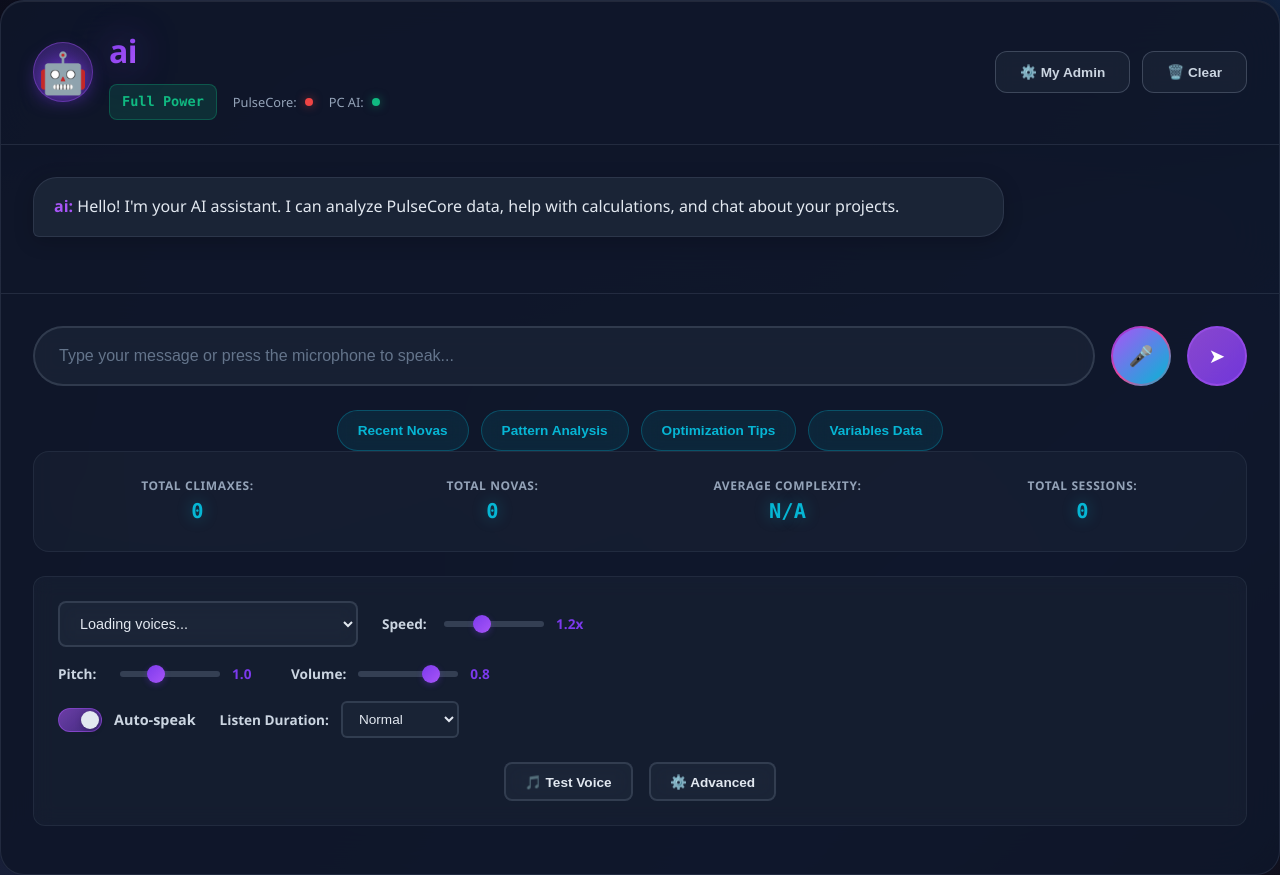
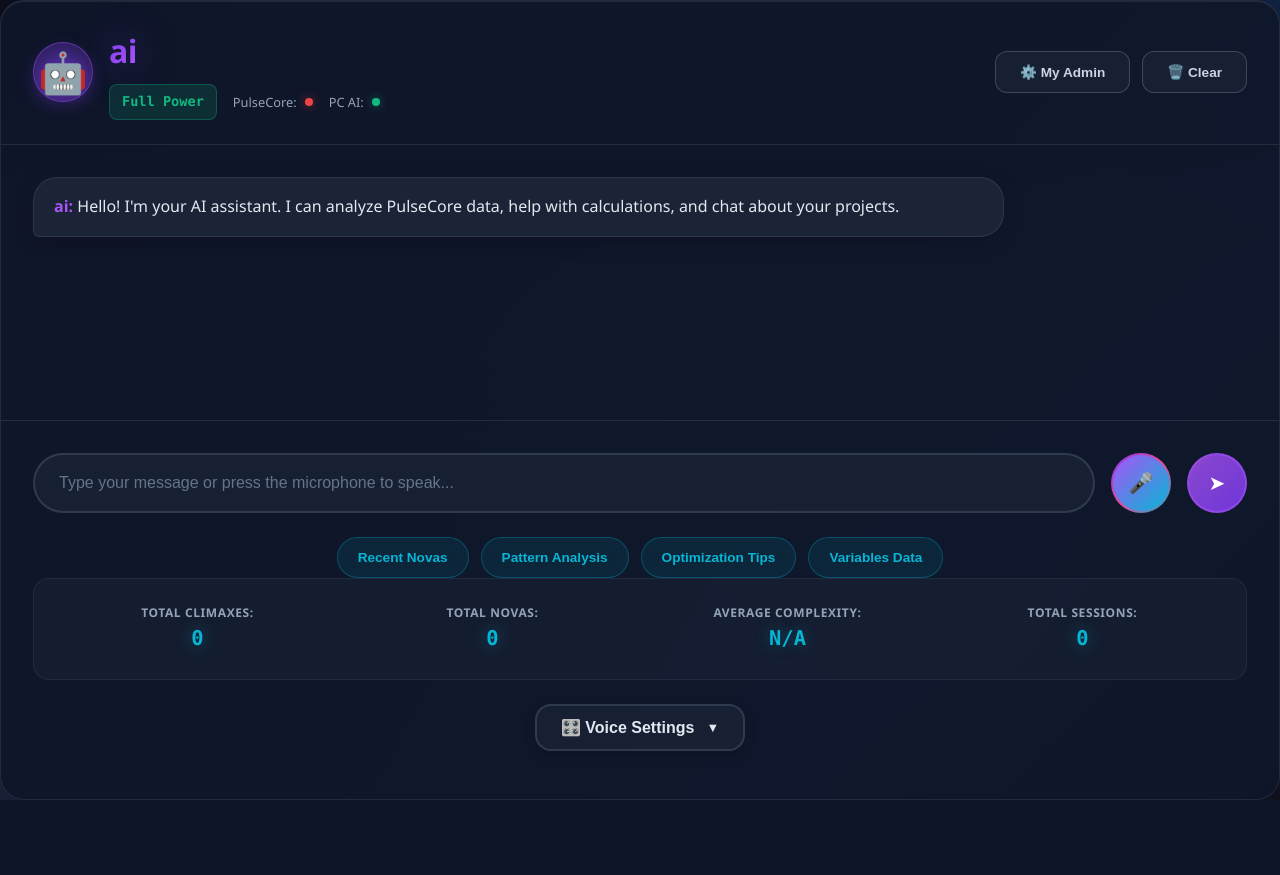
Before and after one commit to CryptvJet/ai, a PHP site: page / in a window 1280 px wide. After the commit the page ends 800 px from the top, so only its background shows below. Run offline with PHP 8.4, Linux system fonts and the light colour scheme; data comes from the database, SQL or seed files in the repository; data that the repository does not hold is empty; some libraries are stand-ins or nearby versions.

Commit message:
no message

```diff
--- a/css/chat.css
+++ b/css/chat.css
@@ -251,8 +251,58 @@ body {
     margin-top: 0.25rem;
 }
 
+.voice-toggle-section {
+    display: flex;
+    justify-content: center;
+    margin-bottom: 1rem;
+}
+
+.voice-controls-toggle {
+    background: rgba(30, 41, 59, 0.6);
+    border: 2px solid rgba(148, 163, 184, 0.2);
+    border-radius: 1rem;
+    color: #e2e8f0;
+    padding: 0.75rem 1.5rem;
+    font-size: 1rem;
+    font-weight: 600;
+    cursor: pointer;
+    transition: all 0.3s ease;
+    display: flex;
+    align-items: center;
+    gap: 0.75rem;
+    backdrop-filter: blur(10px);
+    box-shadow: 0 4px 12px rgba(0, 0, 0, 0.2);
+}
+
+.voice-controls-toggle:hover {
+    background: rgba(124, 58, 237, 0.2);
+    border-color: rgba(124, 58, 237, 0.4);
+    color: #a855f7;
+    transform: translateY(-2px);
+    box-shadow: 0 6px 20px rgba(124, 58, 237, 0.3);
+}
+
+.toggle-arrow {
+    transition: transform 0.3s ease;
+    font-size: 0.8rem;
+}
+
+.toggle-arrow.rotated {
+    transform: rotate(180deg);
+}
+
 .voice-controls {
     margin-bottom: 1rem;
+    max-height: 500px;
+    overflow: hidden;
+    transition: max-height 0.4s ease, opacity 0.3s ease;
+    opacity: 1;
+}
+
+.voice-controls.collapsed {
+    max-height: 0;
+    opacity: 0;
+    margin-bottom: 0;
 }
 
 .voice-settings {
@@ -603,8 +653,10 @@ body {
     text-align: center;
     z-index: 1000;
     box-shadow: 0 25px 50px rgba(0, 0, 0, 0.7);
-    min-width: 400px;
-    position: relative;
+    width: 450px;
+    height: auto;
+    max-width: 90vw;
+    max-height: 90vh;
 }
 
 .voice-indicator.hidden {
--- a/index.html
+++ b/index.html
@@ -77,7 +77,14 @@
                 </div>
             </div>
 
-            <div class="voice-controls">
+            <div class="voice-toggle-section">
+                <button id="voiceControlsToggle" class="voice-controls-toggle" onclick="toggleVoiceControls()">
+                    🎛️ Voice Settings
+                    <span class="toggle-arrow" id="toggleArrow">▼</span>
+                </button>
+            </div>
+
+            <div class="voice-controls collapsed" id="voiceControlsPanel">
                 <div class="voice-settings">
                     <div class="voice-row">
                         <select id="voiceSelect" class="voice-dropdown">
--- a/js/chat.js
+++ b/js/chat.js
@@ -668,6 +668,24 @@ function closeVoiceIndicator() {
     }
 }
 
+function toggleVoiceControls() {
+    const panel = document.getElementById('voiceControlsPanel');
+    const arrow = document.getElementById('toggleArrow');
+    const button = document.getElementById('voiceControlsToggle');
+
+    if (panel.classList.contains('collapsed')) {
+        // Show voice controls
+        panel.classList.remove('collapsed');
+        arrow.classList.remove('rotated');
+        button.innerHTML = '🎛️ Voice Settings <span class="toggle-arrow" id="toggleArrow">▼</span>';
+    } else {
+        // Hide voice controls
+        panel.classList.add('collapsed');
+        arrow.classList.add('rotated');
+        button.innerHTML = '🎛️ Voice Settings <span class="toggle-arrow rotated" id="toggleArrow">▲</span>';
+    }
+}
+
 // Initialize when page loads
 document.addEventListener('DOMContentLoaded', () => {
     window.aiChat = new AIChat();
```
